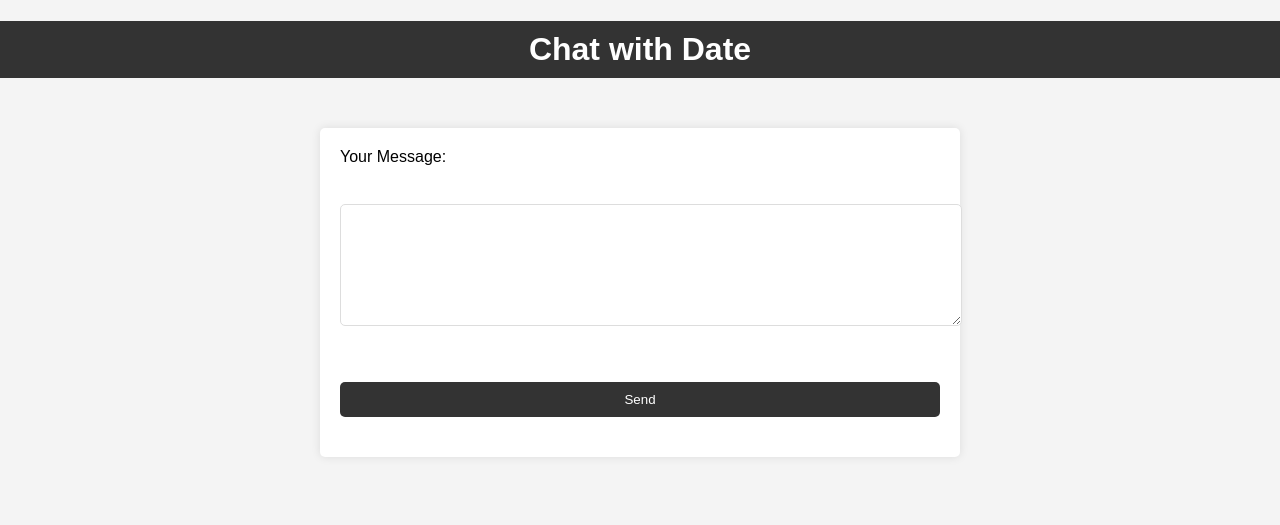
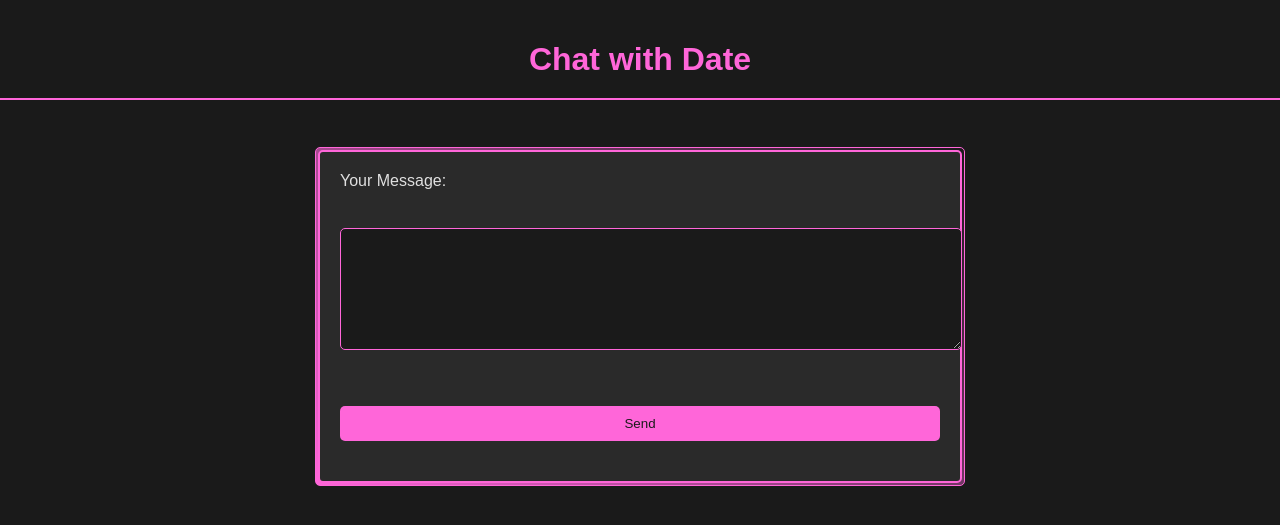
Before and after one commit to th3pac1fist/flask-hello-world, a Flask app: page /chat_with_date in a window 1280 px wide. Shown: the top 525 px of the page. Run offline with Flask 3, Linux system fonts and the light colour scheme.

Commit message:
adding test blind date file

```diff
--- a/static/styles.css
+++ b/static/styles.css
@@ -1,24 +1,41 @@
 body {
-    font-family: Arial, sans-serif;
-    background-color: #f4f4f4;
+    font-family: 'Arial', sans-serif;
+    background-color: #1a1a1a;
+    color: #e0e0e0;
     margin: 0;
     padding: 0;
+    overflow-x: hidden;
 }
 
 h1 {
-    background-color: #333;
-    color: #fff;
+    background-color: #1a1a1a;
+    color: #ff66d9; /* Neon Pink */
     text-align: center;
-    padding: 10px 0;
+    padding: 20px 0;
+    border-bottom: 2px solid #ff66d9;
 }
 
 form {
     max-width: 600px;
     margin: 50px auto;
     padding: 20px;
-    background-color: #fff;
+    background-color: #2a2a2a;
+    border: 2px solid #ff66d9;
     border-radius: 5px;
-    box-shadow: 0 0 10px rgba(0, 0, 0, 0.1);
+    position: relative;
+}
+
+form::before {
+    content: "";
+    position: absolute;
+    top: -5px;
+    right: -5px;
+    bottom: -5px;
+    left: -5px;
+    z-index: -1;
+    background: linear-gradient(40deg, #ff66d9, transparent);
+    border: 1px solid #ff66d9;
+    border-radius: 5px;
 }
 
 label, textarea, input[type="submit"] {
@@ -32,32 +49,37 @@ textarea {
     resize: vertical;
     height: 100px;
     border-radius: 5px;
-    border: 1px solid #ddd;
+    border: 1px solid #ff66d9;
+    background-color: #1a1a1a;
+    color: #e0e0e0;
 }
 
 input[type="submit"] {
-    background-color: #333;
-    color: #fff;
+    background-color: #ff66d9;
+    color: #1a1a1a;
     padding: 10px 15px;
     border: none;
     border-radius: 5px;
     cursor: pointer;
+    transition: background-color 0.3s, transform 0.3s;
 }
 
 input[type="submit"]:hover {
-    background-color: #555;
+    background-color: #ff33c7;
+    transform: translateY(-2px);
 }
 
 h2 {
     text-align: center;
     margin-top: 50px;
+    color: #ff66d9;
 }
 
 p {
     max-width: 600px;
     margin: 20px auto;
     padding: 10px 20px;
-    background-color: #fff;
+    background-color: #2a2a2a;
+    border-left: 5px solid #ff66d9;
     border-radius: 5px;
-    box-shadow: 0 0 10px rgba(0, 0, 0, 0.1);
 }
```
